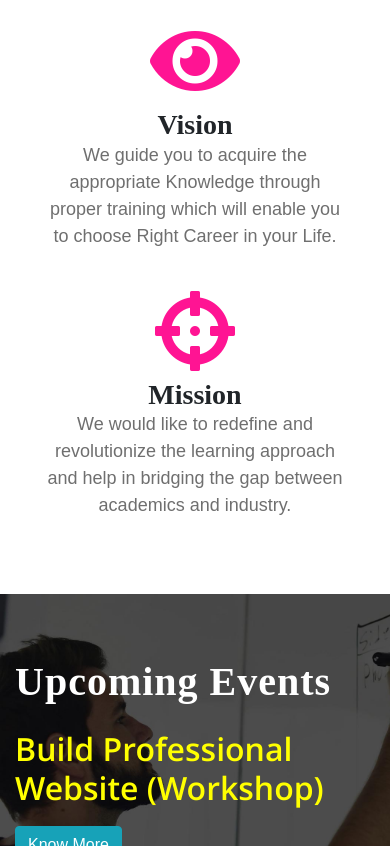
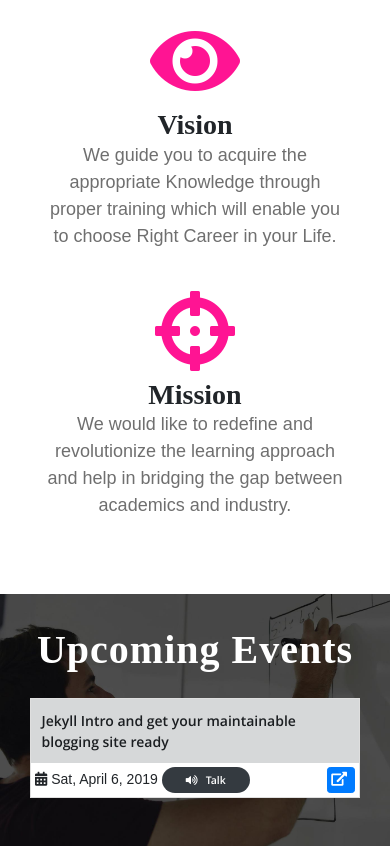
Before and after one commit to gbrgacademy/gbrgacademy.github.io, a Jekyll site: the page built from index.html, in a window 390 px wide. Shown: the part 3406-4252 px from the top of the page. Built offline with Jekyll 4.4.1, drawn with Linux system fonts in a browser that asks for light colours; some web fonts are replaced; comment, search, counter and statistics services are not loaded; grey boxes are pictures that could not be loaded.

Commit message:
Show only three latest events

```diff
--- /dev/null
+++ b/_data/upcoming-events.yml
@@ -0,0 +1,5 @@
+# Write from top
+- name: Jekyll Intro and get your maintainable blogging site ready
+  type: Talk
+  date: Sat, April 6, 2019
+  link: https://www.meetup.com/PuneRubyMeetup/events/259727011/
--- a/_includes/upcoming.html
+++ b/_includes/upcoming.html
@@ -1,8 +1,32 @@
 <div class="upcoming-events">
   <div class="container">
-    <h5 class="caption">Upcoming Events</h5>
-    <h5 class="announcement-text">{{ include.action_name }}&nbsp;({{ include.action_type }})
-    </h5>
-    <a href="/trainings" role="button" class="btn btn-info">Know More</a>
+    <h5 class="caption text-center">Upcoming Events</h5>
+    <!-- <div class="row"> -->
+      <div class="row d-flex flex-row flex-wrap justify-content-center">
+        {% assign upcoming_events_count = site.data.upcoming-events.size %}
+
+        {% for event in site.data.upcoming-events limit: 3 %}
+          <div class="col-md-4 col-sm-12 mb-1">
+            <div class="card event rounded-0">
+              <div class="alert alert-dark event-name rounded-0" role="alert">
+                {{ event.name }}
+              </div>
+              <div class="text-center p-1">
+                <div class="float-left">
+                  <i class="fas fa-calendar-alt"></i>&nbsp;{{ event.date }}
+                  <span class="badge badge-dark badge-pill px-4 p-2"><i class="fas fa-volume-up"></i> &nbsp; {{ event.type }}</span>
+                </div>
+                <a href="{{ event.link }}" target="_blank"
+                   class="btn btn-primary btn-sm event-link float-right"><i class="fas fa-external-link-alt"></i>&nbsp;</a>
+              </div>
+            </div>
+          </div>
+        {% endfor %}
+
+        {% if upcoming_events_count > 3 %}
+          <a href="/events" target="_blank" class="btn btn-primary">View More Events</a>
+        {% endif %}
+      <!-- </div> -->
+    </div>
   </div>
 </div>
--- a/_sass/common.scss
+++ b/_sass/common.scss
@@ -88,7 +88,7 @@ ul, ol {
   padding: 15px;
   background: #f06292;
   color: white;
-  font-size: 25px;
+  font-size: 20px;
   text-align: center;
   letter-spacing: 5px;
   margin: 0;
@@ -138,13 +138,28 @@ ul, ol {
 // upcoming actions
 .upcoming-events {
   background: url($baseurl + "/assets/images/stats.jpg")no-repeat 0px 0px;
-  padding: 4em 0;
+  padding: 2em 0;
 	-webkit-background-size: cover;
 	-moz-background-size: cover;
 	-o-background-size: cover;
 	-ms-background-size: cover;
 	background-size: cover;
   background-attachment: fixed;
+
+  .event {
+    font-size: 14px;
+
+    .event-name {
+      border-color: rgba(0, 0, 0, 0);
+      margin-bottom: 0;
+      font-weight: bold;
+      padding: 0.60rem;
+      font-size: 14px;
+    }
+    .event-link {
+      padding: .1rem .2rem;
+    }
+  }
 }
 .upcoming-events .caption {
   font-size: 2.5em;
@@ -175,7 +190,7 @@ ul, ol {
 .slider-info h3 {
   font-family: gameOfThrones;
   font-weight: 600;
-  font-size: 2.5em;
+  font-size: 2.1em;
   letter-spacing: 5px;
   line-height: 60px;
 }
--- a/_sass/site.scss
+++ b/_sass/site.scss
@@ -774,7 +774,7 @@ p.sub-para {
 }
 
 .slider-info h3 {
-	font-size: 3em;
+	font-size: 2.1em;
 	color: #fff;
 	font-weight: 400;
 	text-transform: capitalize;
@@ -2691,7 +2691,7 @@ p.white-clr {
 		padding: 2em 0em 0 0;
 	}
 	.slider-info h3 {
-		font-size: 3em;
+		font-size: 2.1em;
 	}
 	.banner {
 		min-height: 745px;
@@ -2727,7 +2727,7 @@ p.white-clr {
 
 @media(max-width:1200px) {
 	.slider-info h3 {
-		font-size: 2.5em;
+		font-size: 2.1em;
 	}
 }
 
@@ -3071,7 +3071,7 @@ p.white-clr {
 
 @media(max-width:568px) {
 	.slider-info h3 {
-		font-size: 2em;
+		font-size: 1.8em;
 	}
 	.banner-text {
 		padding: 3.3em 0em 0 0;
@@ -3217,7 +3217,7 @@ p.white-clr {
 
 @media(max-width:414px) {
 	.slider-info h3 {
-		font-size: 2em;
+		font-size: 1.7em;
 	}
 	.stat-grids p {
 		font-size: 2em;
```
Also changed, not shown: 1 other file.
